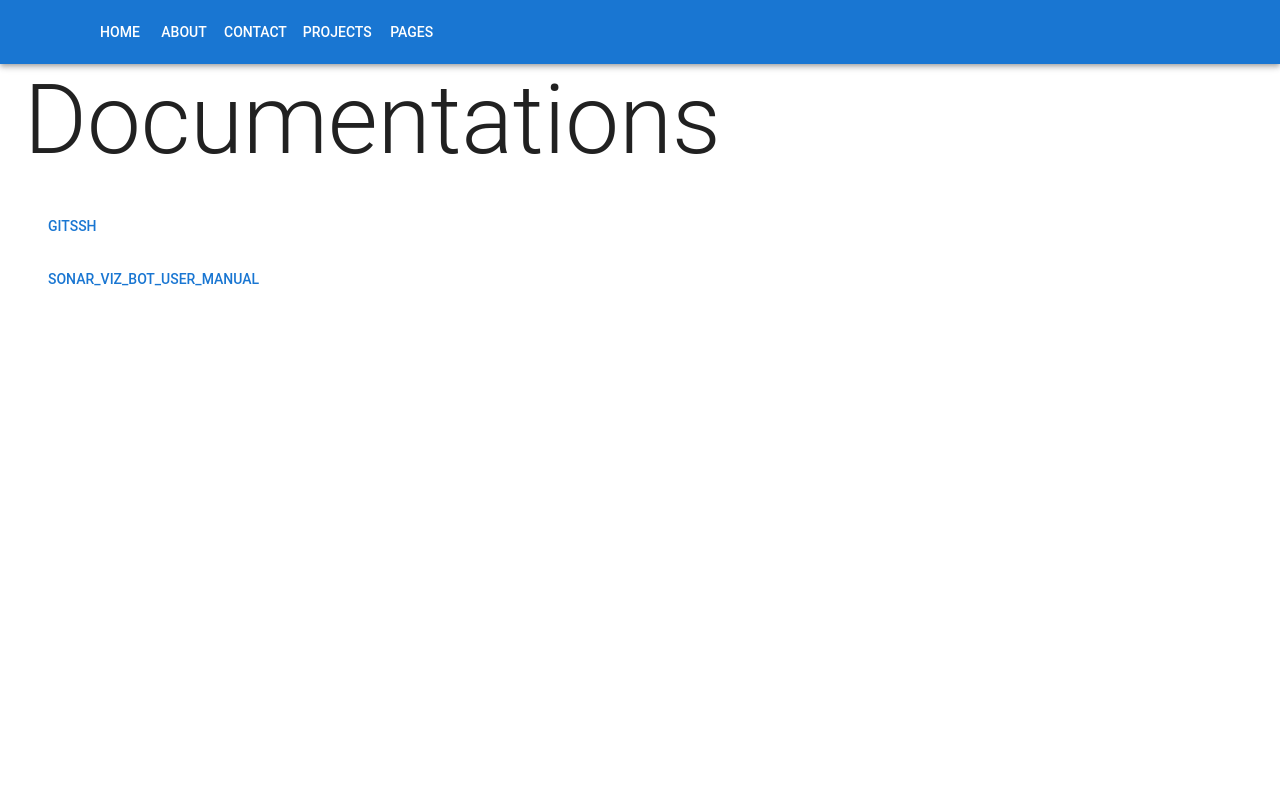
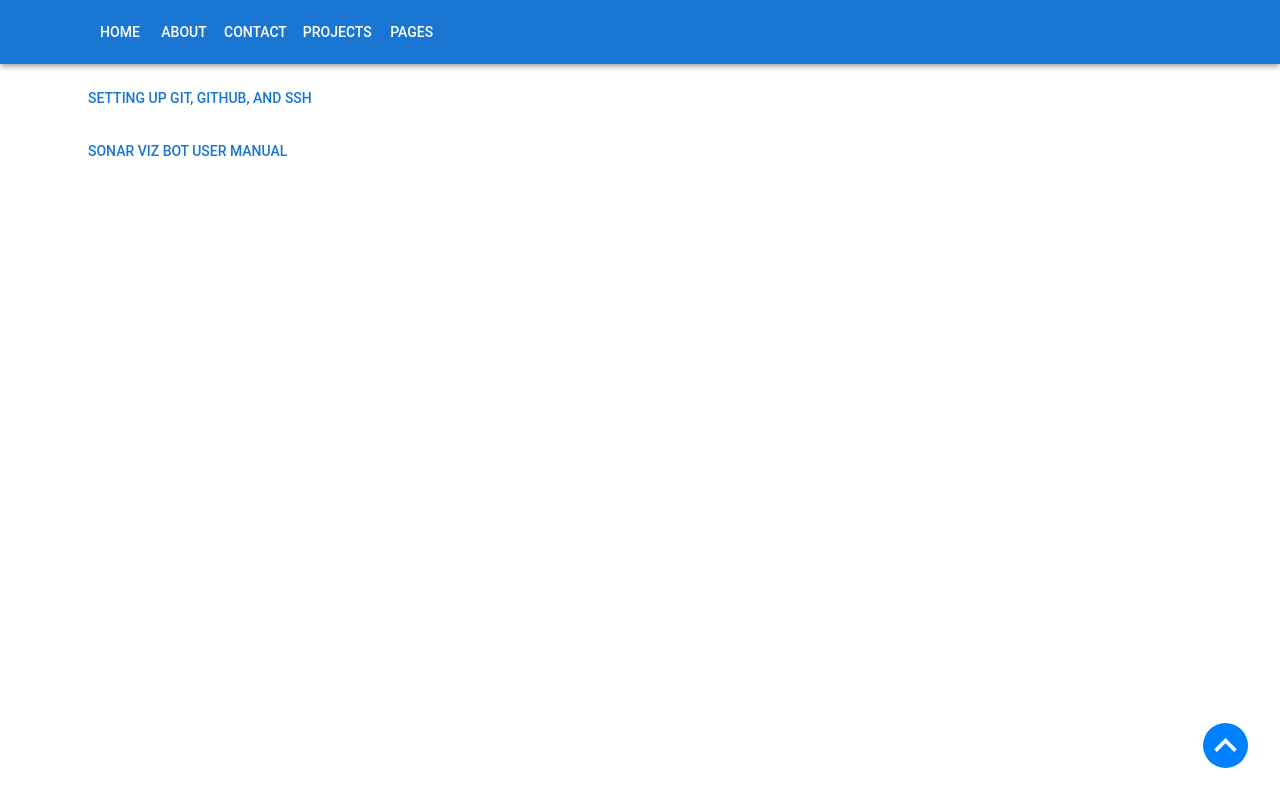
Before and after one commit to oc-robotics/OC-Robotics-Website, a Next.js app: page /pages in a window 1280 px wide. Built offline with nearby package versions, Linux system fonts and the light colour scheme.

Commit message:
Clean up the Codebase and Component

```diff
--- a/app/pages/page.jsx
+++ b/app/pages/page.jsx
@@ -1,29 +1,41 @@
 // "use client";
-import {Container, Typography, Button, List, ListItem} from '@mui/material'
+import fs from 'fs';
+import path from 'path';
+import matter from 'gray-matter';
+import {Container, Typography, Button, List, ListItem, Box, Paper, Tooltip} from '@mui/material'
 import Link from 'next/link';
 import React from 'react';
-import fs from 'fs';
-import path from 'path';
+import BackToTopButton from '@/components/BackToTopButton';
+import styles from '@/styles/markdown.module.css';
+import { KeyboardArrowUp } from '@mui/icons-material';
 
-export default function Pages() {
-  const docsDir = path.join(process.cwd(), 'documentation');
-  const files = fs.readdirSync(docsDir).filter(file => file.endsWith('.mdx'));
+export default async function Pages() {
+  const docsDir = path.join(process.cwd(), "documentation");
+  const files = fs.readdirSync(docsDir).filter((f) => f.endsWith(".mdx"));
 
+  const documentList = await Promise.all(
+    files
+      .filter(file => file.endsWith('.mdx'))
+      .map(async (file) => {
+        const rawContent = fs.readFileSync(path.join(docsDir, file), 'utf8')
+        const { data: frontmatter } = matter(rawContent)
+        const slug = file.replace(/\.mdx$/, '')
+        return { slug, frontmatter }
+      })
+  )
   return (
-    <Container sx={{m: 0, p: 0}}>
-      <Typography variant="h1" sx={{ marginBottom: 2 }}>
-        Documentations
-      </Typography>
+    <Container>
       <List>
-        {files.map(file => {
-          const slug = file.replace(/\.mdx$/, '');
+        {documentList.map(doc => {
+          const slug = doc.slug;
           return (
             <ListItem key={slug} sx={{ display: 'inline-block', marginRight: 2 }}>
-              <Button component={Link} href={`/pages/${slug}`}>{slug}</Button>
+              <Button component={Link} href={`/pages/${slug}`}>{doc.frontmatter.title || slug}</Button>
             </ListItem>
           );
         })}
       </List>
+      <BackToTopButton />
     </Container>
   );
 }
--- /dev/null
+++ b/components/BackToTopButton.jsx
@@ -0,0 +1,30 @@
+'use client'
+import { Box, Tooltip } from '@mui/material';
+import { KeyboardArrowUp } from '@mui/icons-material';
+
+export default function BackToTopButton() {
+	return (
+		<Box sx={{
+			width: "45px",
+			height: "45px",
+			position: "fixed",
+			bottom: "32px",
+			right: "32px",
+			backgroundColor: "#0080ffff",
+			borderRadius: "50%",
+		}}>
+			<Tooltip title="Back to top" arrow>
+				<KeyboardArrowUp
+					sx={{
+						color: "white",
+						fontSize: "45px",
+						cursor: "pointer"
+					}}
+					onClick={() => {
+						window.scrollTo({ top: 0, behavior: 'smooth' });
+					}}
+				/>
+			</Tooltip>
+		</Box>
+	)
+}
--- a/components/DocumentListSideBar.jsx
+++ b/components/MarkdownComponents/DocumentListSideBar.jsx
@@ -12,7 +12,9 @@ function DocumentListSideBar({ documentList }) {
         {documentList.map((doc, index) => (
           <ListItem key={index} sx={{ marginBottom: '10px' }}>
             <Link href={`/pages/${doc.slug}`} style={{ textDecoration: 'none', color: '#333' }}>
-              {doc.slug}
+              <Typography variant="body2">
+                {doc.frontmatter.title || doc.slug}
+              </Typography>
             </Link>
           </ListItem>
         ))}
```
Also changed, not shown: app/pages/[slug]/page.jsx (+5 -2 lines), components/MarkdownComponents/DocumentationRenderer.jsx (renamed from components/DocumentationRenderer.jsx, +6 -26 lines), components/MarkdownComponents/Admonitions.jsx (renamed from components/Admonitions.jsx), components/MarkdownComponents/CodeBlock.jsx (renamed from components/CodeBlock.jsx), components/MarkdownComponents/HeaderLinks.jsx (renamed from components/HeaderLinks.jsx), components/MarkdownComponents/TableOfContents.jsx (renamed from components/TableOfContents.jsx).
